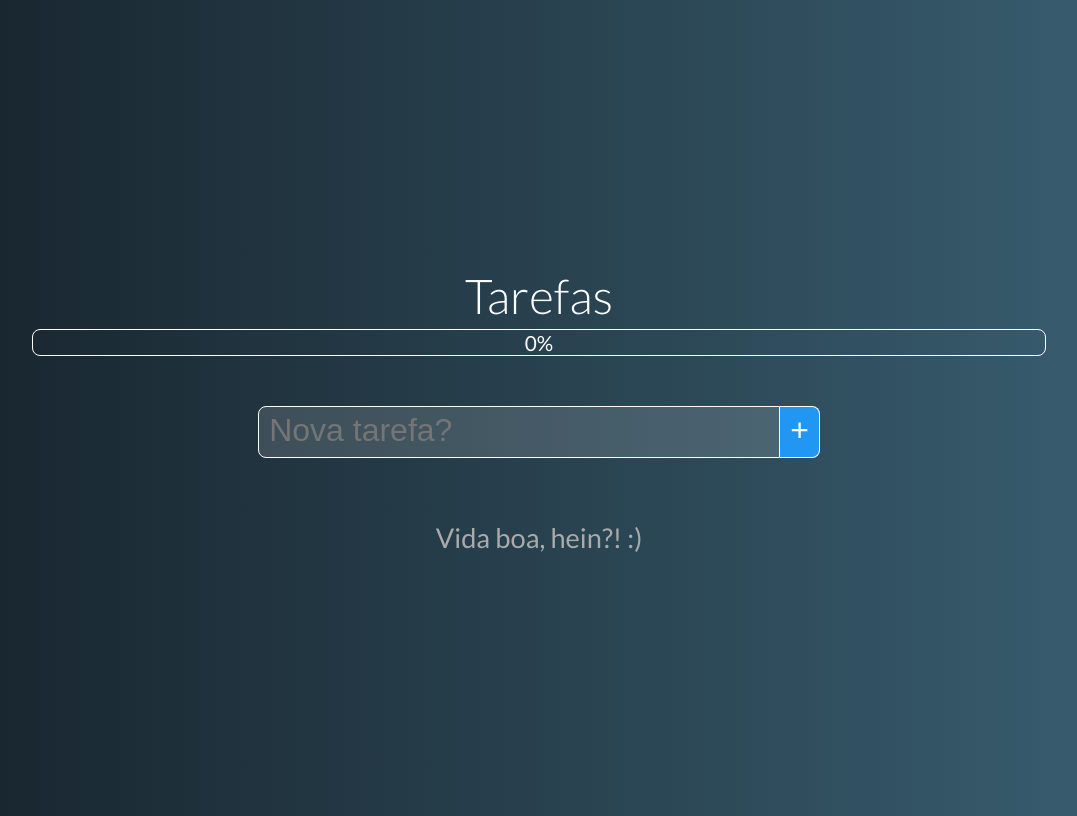
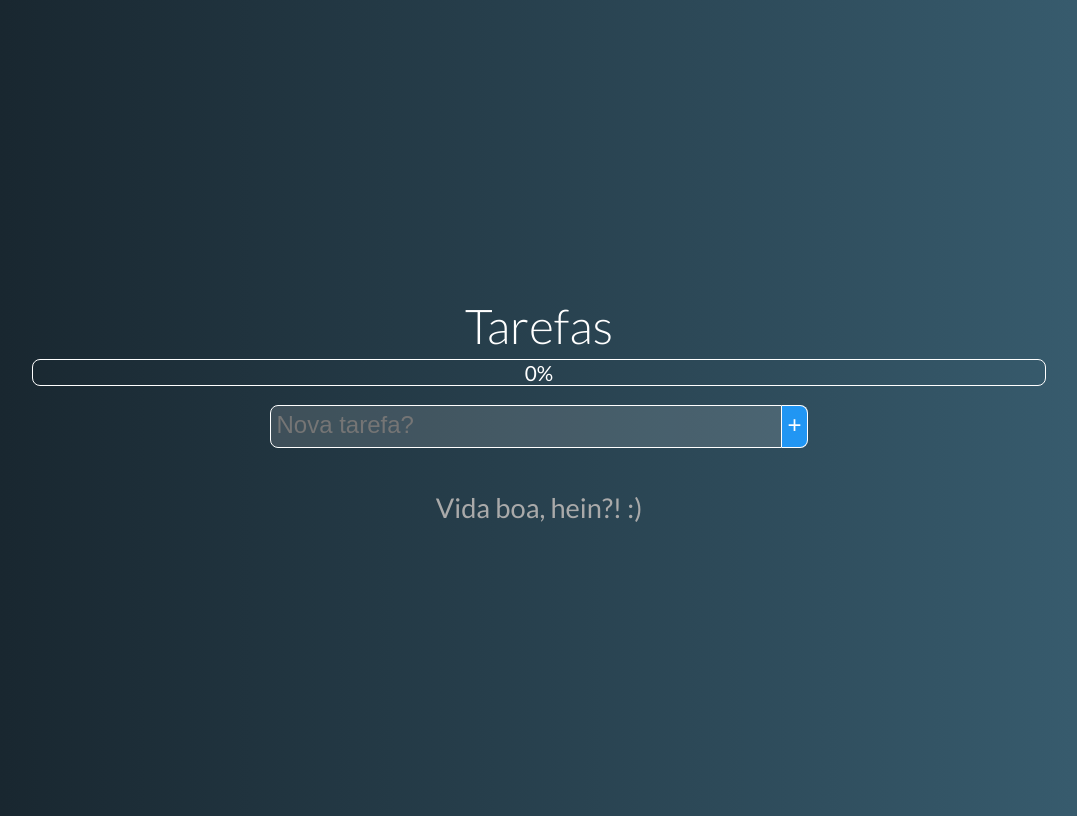
Before and after one commit to tassio72/TO-DOProject, a Vue app: page / in a window 1280 px wide. Shown: the whole page, without its empty margins (101-1178 px from the left). Built offline with nearby package versions, Linux system fonts and the light colour scheme.

Commit message:
Salvando tarefas np localStorage - Resolver bug ao excluir tarefa

```diff
--- a/src/App.vue
+++ b/src/App.vue
@@ -30,6 +30,27 @@ export default {
 		}
 
 	},
+	watch: {
+		/*Se deixar o watch monitorando o array tasks da forma que está abaixo, ele apenas monitorará a alteração do array em si.
+		Ou seja, a adição ou remoção de objetos.
+		tasks() {
+			localStorage.setItem('tasksStorage', JSON.stringify(this.tasks))
+		}
+
+		No entando, sabemos que podem aconter mudanças não apenas no array, mas também nos elementos deste. Coomo por exemplo,
+		a alteração do atributo pending (sendo true or false)
+
+		Para driblarmos isso, é necessário usar o array, dentro de watch, como uma propriedade e usar a palavra reservada deep.
+		Ela fará o monitoramento a fundo do array, incluindo seus elementos.
+
+		*/
+		tasks: {
+			deep: true, //com deep: true, o watch fará o monitoramento no array e nos elementos do array
+			handler() {
+				localStorage.setItem('tasksStorage', JSON.stringify(this.tasks))
+			}
+ 		}
+	},
 	methods: {
 		addTask(task) {
 			if(task.name) {
@@ -50,6 +71,10 @@ export default {
 			this.tasks.splice(index, 1)
 
 		}
+	},
+	created() {
+		const json = localStorage.getItem('tasksStorage')
+		this.tasks = JSON.parse(json) || []
 	}
 
 
--- a/src/componentes/NewTask.vue
+++ b/src/componentes/NewTask.vue
@@ -27,29 +27,33 @@ export default {
 <style>
 
     .new-task {
-        margin: 35px;
+        margin: 15px;
     }
 
     .form-element {
         outline: none;
-        font-size: 2rem;
+        font-size: 1.5rem;
         border: 1px solid #FFF;
-        padding: 5px 10px 8px;
+        padding: 5px 5px 8px;
         color: #FFF;
     }
 
     input.form-element {
+
         width: 500px;
         background: #FFF2;
         border-top-left-radius: 8px;
         border-bottom-left-radius: 8px;
+
     }
 
     button.form-element {
+
         border-left: none;
         background-color: #2196F3;
         border-top-right-radius: 8px;
         border-bottom-right-radius: 8px;
+        cursor: pointer;
 
     }
 
--- a/src/componentes/Task.vue
+++ b/src/componentes/Task.vue
@@ -1,7 +1,7 @@
 <template>
     <div @dblclick="task.pending = !task.pending" :class="stateClass" class="task">
         <span @click.stop="$emit('taskDeleted', task)" class="close">x</span>
-       <p> {{ task.name }} </p>
+       <p> {{ task.name }} {{ task.index}} </p>
 
     </div>
 </template>
@@ -27,7 +27,7 @@ export default {
 .task {
     position: relative;
     box-sizing: border-box;
-    width: 350px;
+    width: 300px;
     height: 150px;
     padding: 10px;
     border-radius: 8px;
@@ -53,22 +53,13 @@ export default {
     text-decoration: line-through;
 }
 
-.pending .close {
-    border-left: 12px solid #B73229;
-
-}
-
-.done .close {
-    border-left: 12px solid  #0A8F08;
-
-}
 
 .close {
     position: absolute;
     right: 10px;
     top: 10px;
     font-size: 0.9rem;
-    font-weight: 600;
+    font-weight: 800;
     height: 10px;
     width: 10px;
     border-radius: 5px;
--- a/src/componentes/TaskProgress.vue
+++ b/src/componentes/TaskProgress.vue
@@ -21,7 +21,7 @@ export default {
         width: 80%;
         border: 1px solid #FFF;
         border-radius: 8px;
-        margin-bottom: 15px;
+        margin-bottom: 4px;
         display: flex;
         flex-direction: column;
         align-items: center;
```
